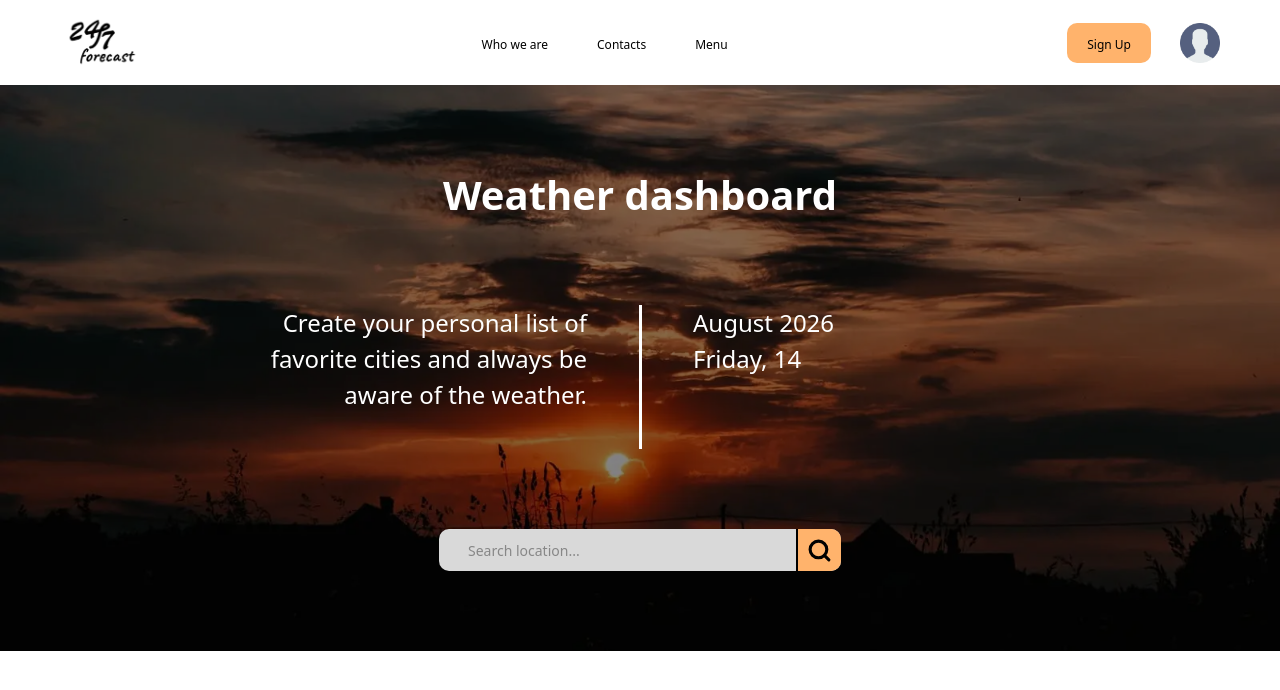
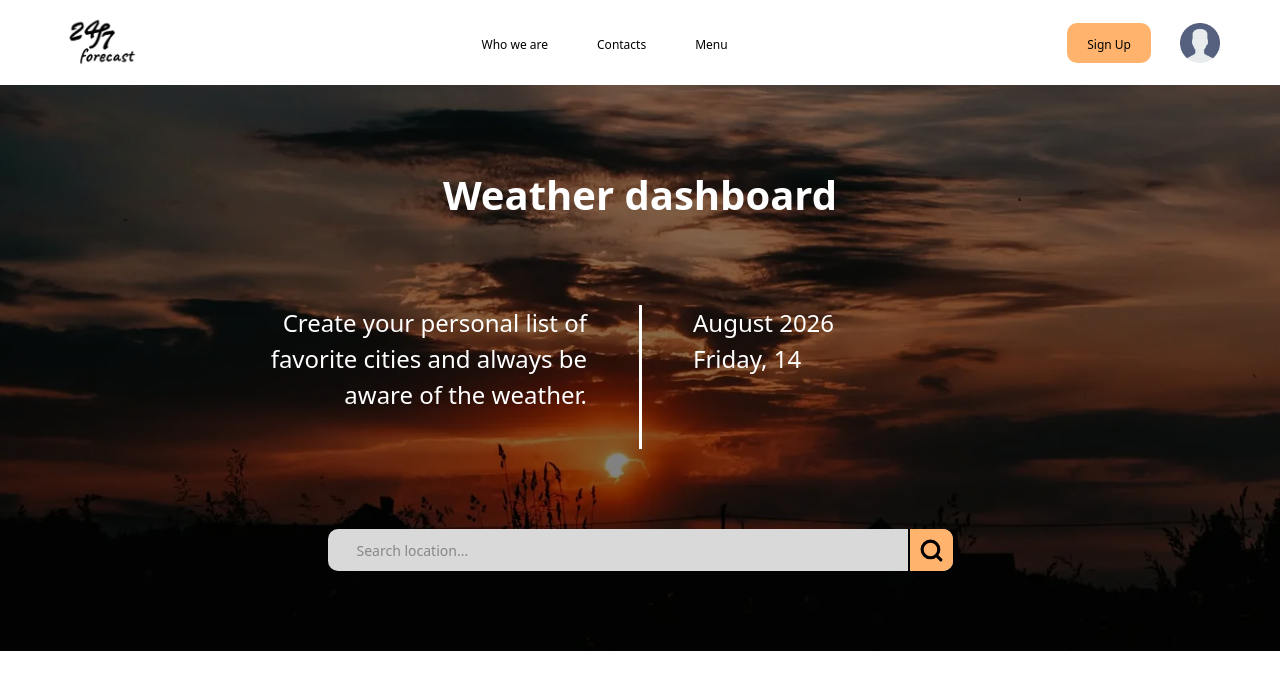
Before and after one commit to Antoha2012pro/fe5-final-project-weather, a React (Vite) app: page / in a window 1280 px wide. Shown: the top 690 px of the page. Built offline with nearby package versions, Linux system fonts and the light colour scheme.

Commit message:
fix form search

```diff
--- a/src/components/hero/HeroSearchBar.jsx
+++ b/src/components/hero/HeroSearchBar.jsx
@@ -77,7 +77,7 @@ const HeroSearchBar = ({ onAddCity }) => {
   const isLimitReached = cities.length >= maxCities;
 
   return (
-    <div className="relative w-full max-w-156.25 site-md:max-w-[402px] max-w-[174px]">
+    <div className="relative w-full site-xl:max-w-156.25 site-md:max-w-[402px] max-w-[174px]">
       <form
         onSubmit={handleSubmit}
         className="flex h-6 site-md:h-8 w-full overflow-hidden rounded-[10px] bg-box site-xl:h-10.5"
```
